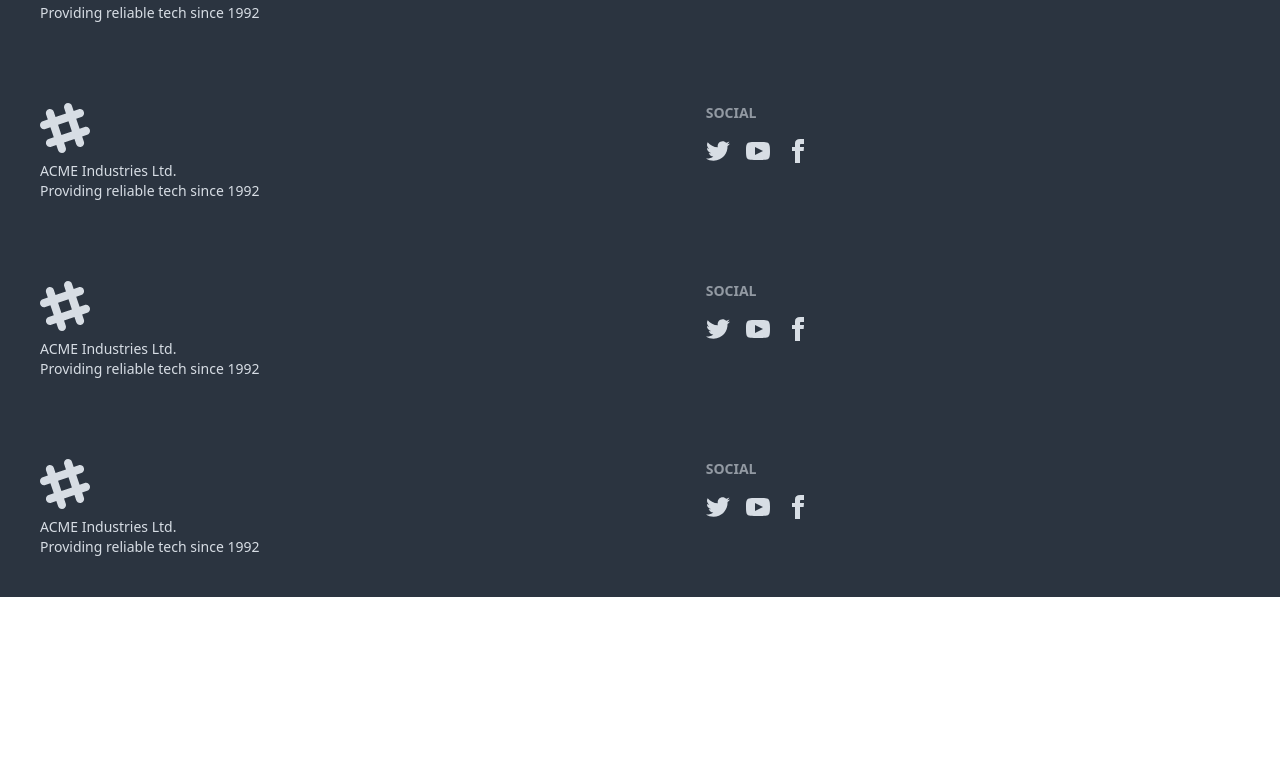
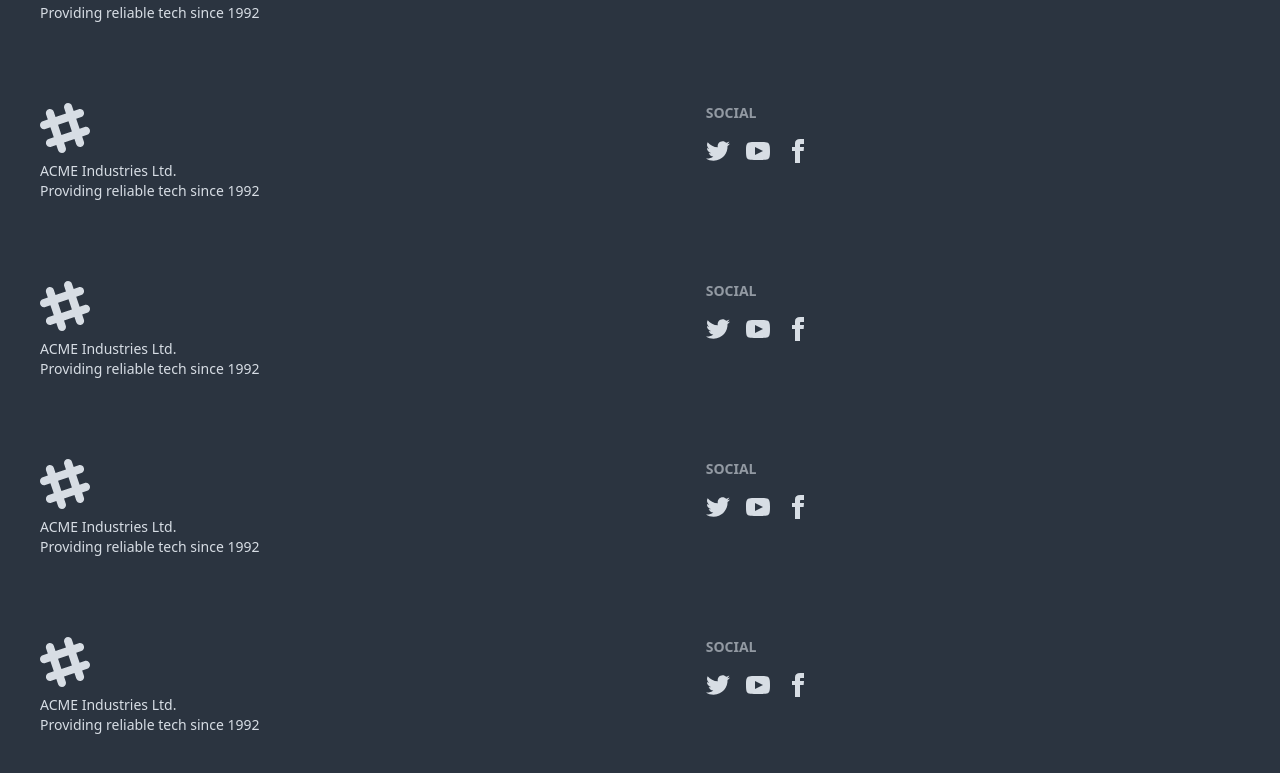
Before and after one commit to shohelrana2002/Gadget_Shop, a React (Vite) app: page / in a window 1280 px wide. Shown: the part 5083-5856 px from the top of the page. Before the commit the page ends 5680 px from the top, so only its background shows below. Built offline with nearby package versions, Linux system fonts and the light colour scheme; no server answers.

Commit message:
Add ro bMain Layout stion

```diff
--- a/src/Layout/MainLayout.jsx
+++ b/src/Layout/MainLayout.jsx
@@ -29,6 +29,7 @@ const MainLayout = () => {
       <Footer>jhj</Footer>
       <Footer>jhj</Footer>
       <Footer>jhj</Footer>
+      <Footer>jhj</Footer>
     </div>
   );
 };
```
